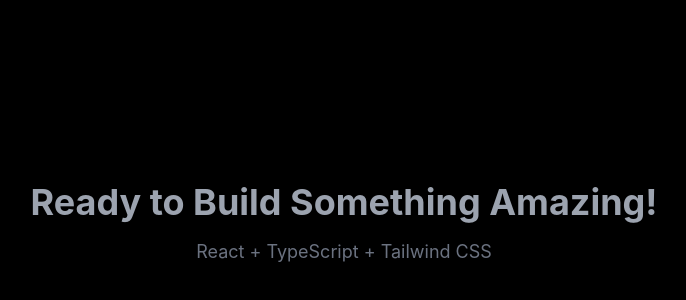
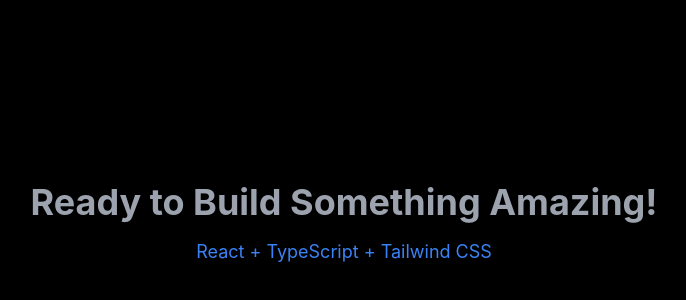
Before and after one commit to Lyzr-Apps/fantastic-vibrant-lab, a React (Vite) app: page / in a window 1280 px wide. Shown: the part 176-476 px from the top of the page, without its empty margins (296-982 px from the left). Built offline with nearby package versions, Linux system fonts and the light colour scheme.

Commit message:
feat: changed subtitle text color to blue

```diff
--- a/src/App.tsx
+++ b/src/App.tsx
@@ -5,7 +5,7 @@
         <h1 className="text-4xl font-bold text-gray-400 mb-4">
           Ready to Build Something Amazing!
         </h1>
-        <p className="text-gray-500 text-lg">
+        <p className="text-blue-500 text-lg">
           React + TypeScript + Tailwind CSS
         </p>
       </div>
```
